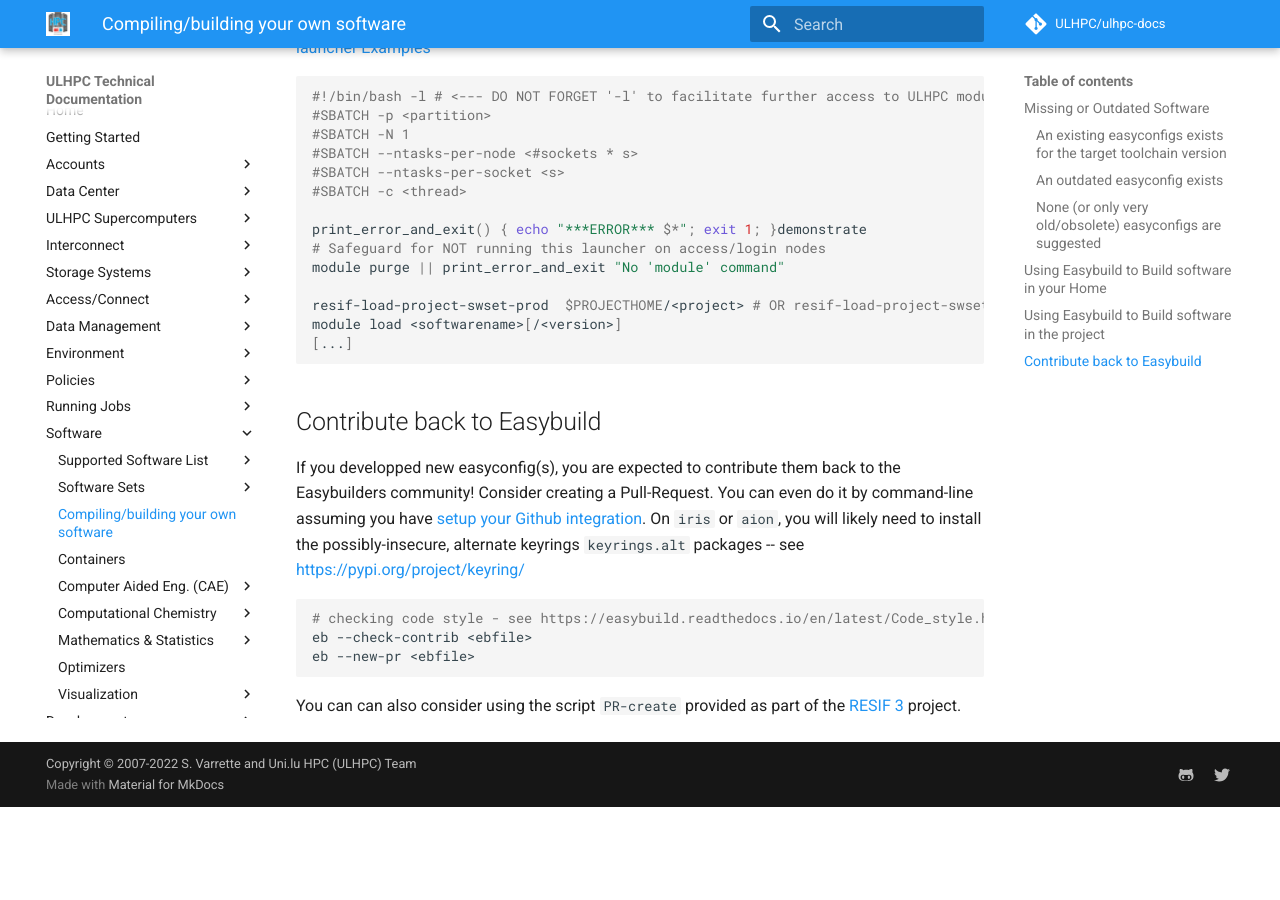
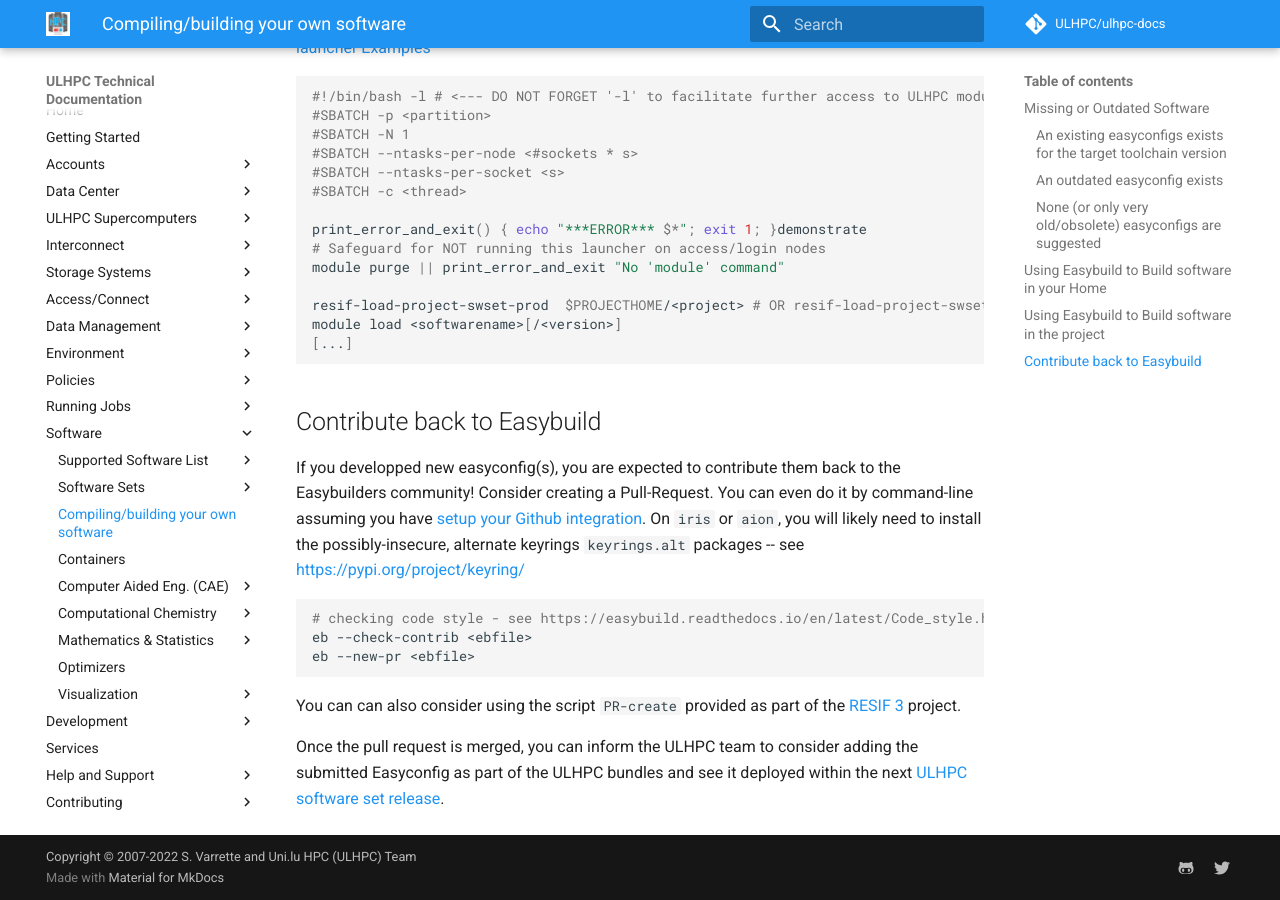
Before and after one commit to ULHPC/ulhpc-docs, an MkDocs documentation site: the page built from docs/software/build.md, in a window 1280 px wide and 900 px high, scrolled down 5136 px. Built offline with MkDocs 1.6.1 and Material for MkDocs 9.7.7, drawn with Linux system fonts in a browser that asks for light colours; comment, search, counter and statistics services are not loaded; before the commit the page ends 5943 px from its top, so only the background shows below that.

Commit message:
[docs] software build - EB PR contributions
Signed-off-by: Sebastien Varrette <Sebastien.Varrette@gmail.com>

````diff
--- a/docs/software/build.md
+++ b/docs/software/build.md
@@ -230,3 +230,5 @@ eb --new-pr <ebfile>
 ```
 
 You can can also consider using the script `PR-create` provided as part of the [RESIF 3](https://github.com/ULHPC/sw) project.
+
+Once the pull request is merged, you can inform the ULHPC team to consider adding the submitted Easyconfig as part of the ULHPC bundles and see it deployed within the next [ULHPC software set release](../environment/modules.md#ulhpc-toolchains-and-software-set-versioning).
````
